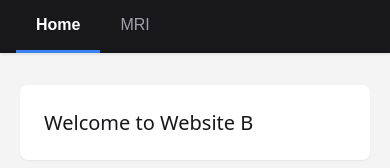
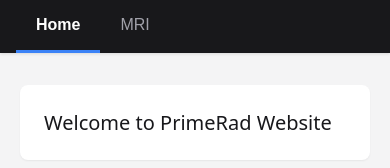
Before and after one commit to Prabin-Applaunch/Website-B, a website: page index.html in a window 390 px wide. Drawn offline with Linux system fonts and the light colour scheme.

Commit message:
Update main layout and welcome message: Changed the maximum width of the main section to 100% for better responsiveness and updated the welcome text to reflect the new branding as "PrimeRad Website".

```diff
--- a/index.html
+++ b/index.html
@@ -48,7 +48,7 @@
       border-bottom-color: #3b82f6;
     }
     main {
-      max-width: 960px;
+      max-width: 100%;
       margin: 0 auto;
       padding: 32px 20px;
     }
@@ -127,7 +127,7 @@
 
   <main>
     <section id="panel-home" class="panel" role="tabpanel" aria-labelledby="tab-home">
-      <p style="font-size: 1.25rem; margin: 0;">Welcome to Website B</p>
+      <p style="font-size: 1.25rem; margin: 0;">Welcome to PrimeRad Website</p>
     </section>
 
     <section id="panel-mri" class="panel" hidden role="tabpanel" aria-labelledby="tab-mri">
```
